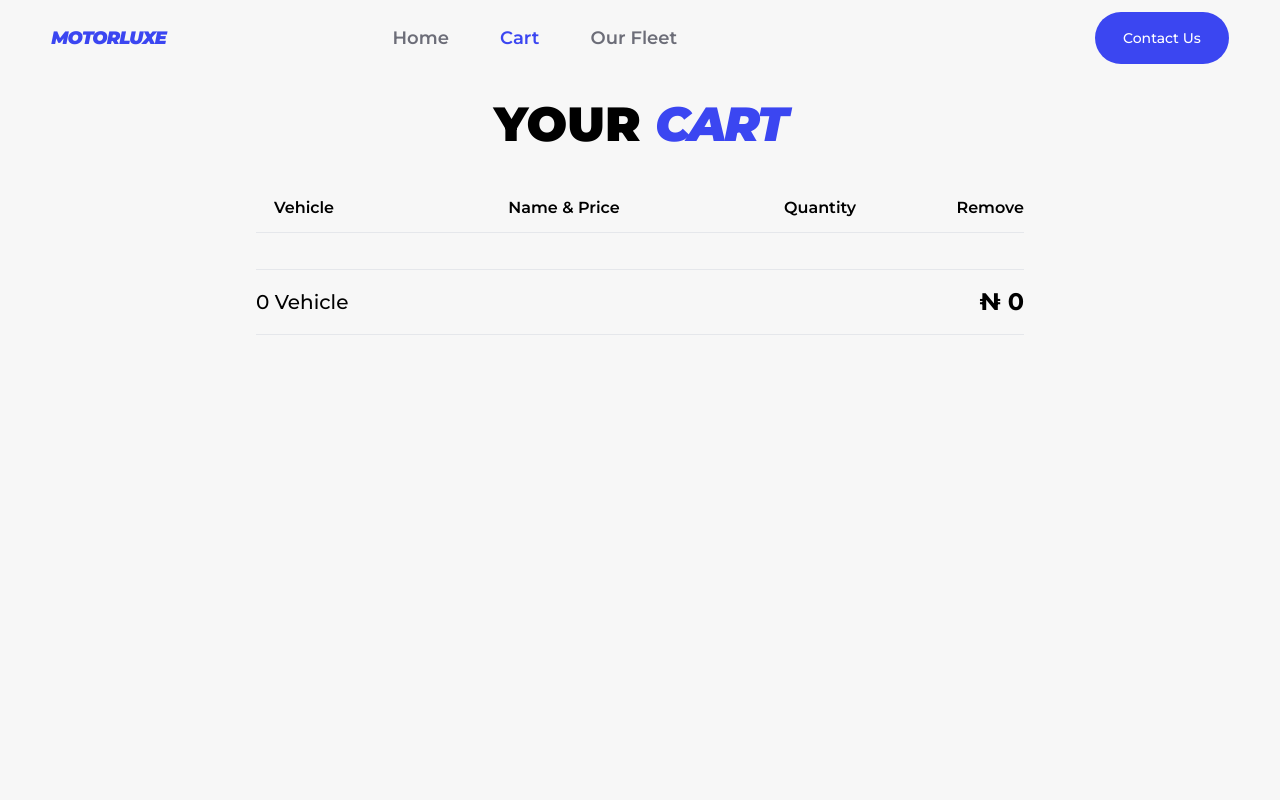
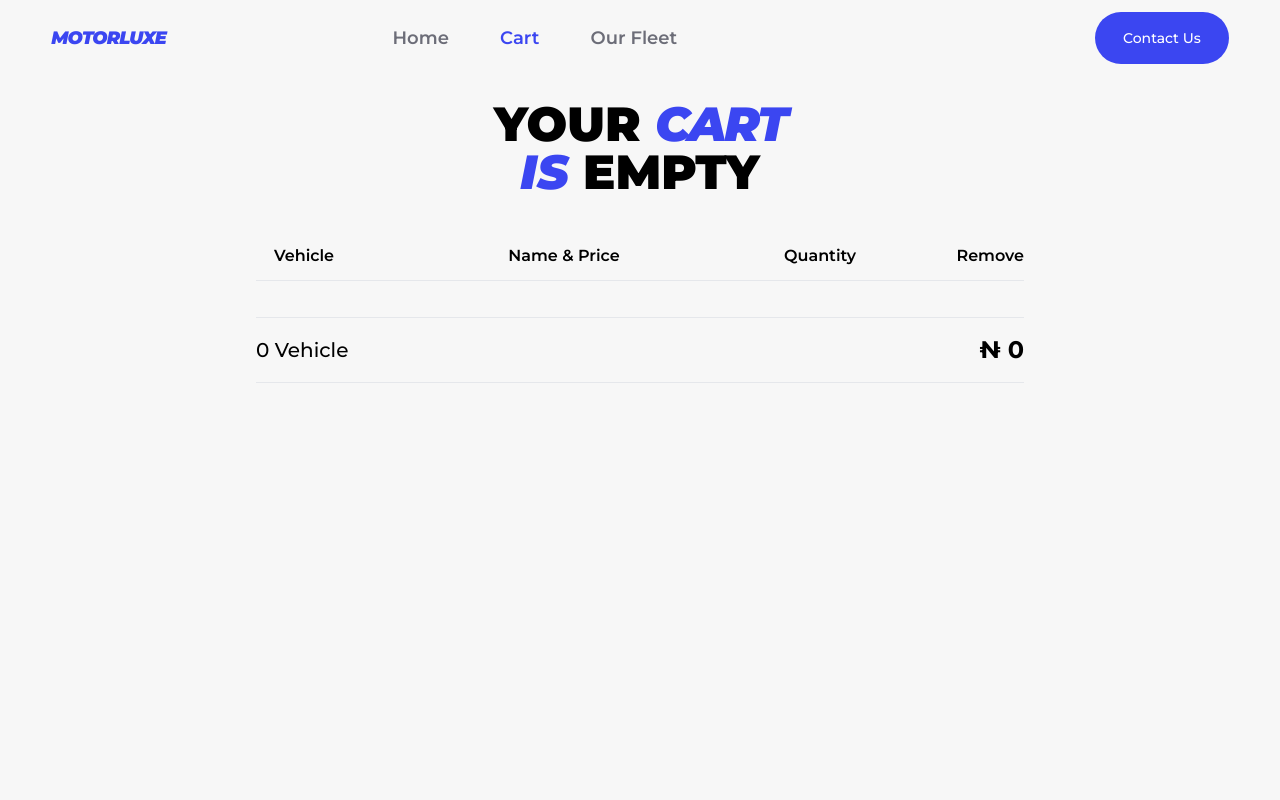
Before and after one commit to DavOlufuwa/cars-ts, a React (Vite) app: page /cart in a window 1280 px wide. Shown: the top 800 px of the page. Built offline with nearby package versions, Linux system fonts and the light colour scheme.

Commit message:
Added a protected route

```diff
--- a/src/App.tsx
+++ b/src/App.tsx
@@ -8,7 +8,16 @@ import ScheduleDrive from './pages/ScheduleDrive';
 import { useCartStore } from './utils/CartStore';
 
 
-const router = createBrowserRouter(
+
+
+function App() {
+
+  const cartItems = useCartStore((state) => state.cartItems)
+
+  return (
+    <>
+      <RouterProvider router={
+        createBrowserRouter(
           createRoutesFromElements(
             <Route path='/' element={<Layout/>}>
               <Route index element={<Home />} />
@@ -16,18 +25,13 @@ const router = createBrowserRouter(
               <Route path='garage' element={<Garage/>} />
               <Route path='garage/:id/:vehicle/:year' element={<Vehicle/>} />
               {
-        useCartStore.getState().cartItems.length > 0 &&
+                cartItems.length > 0 &&
                 <Route path='scheduledrive' element={<ScheduleDrive/>} />
               }
             </Route>
           )
         )
-
-
-function App() {
-  return (
-    <>
-      <RouterProvider router={router} />
+      } />
     </>
   );
 }
--- a/src/pages/Cart.tsx
+++ b/src/pages/Cart.tsx
@@ -25,7 +25,13 @@ const Cart = () => {
     <div className='min-h-screen'>
       <div>
         <div className='text-center my-6 mb-12  font-black uppercase text-3xl md:text-5xl'>
-          Your <span data-aos="fade-down" data-aos-easing="ease-in-out" data-aos-duration="700" className='uppercase font-black text-purple italic tracking-tighter'>CART</span>
+          Your <span data-aos="fade-down" data-aos-easing="ease-in-out" data-aos-duration="700" className='uppercase  text-purple italic tracking-tighter'>CART</span>
+        {
+          cartItems.length === 0 &&
+          <div data-aos="fade-down" data-aos-easing="ease-in-out" data-aos-delay="300" data-aos-duration="800">
+          <span className='italic text-purple'>is</span> Empty
+          </div>
+        }
         </div>
       </div>
       <div className='px-4 sm:px-10 lg:px-32 xl:px-64 flex flex-col gap-3'>
```
Lines whose indentation alone changed are shown as unchanged.
